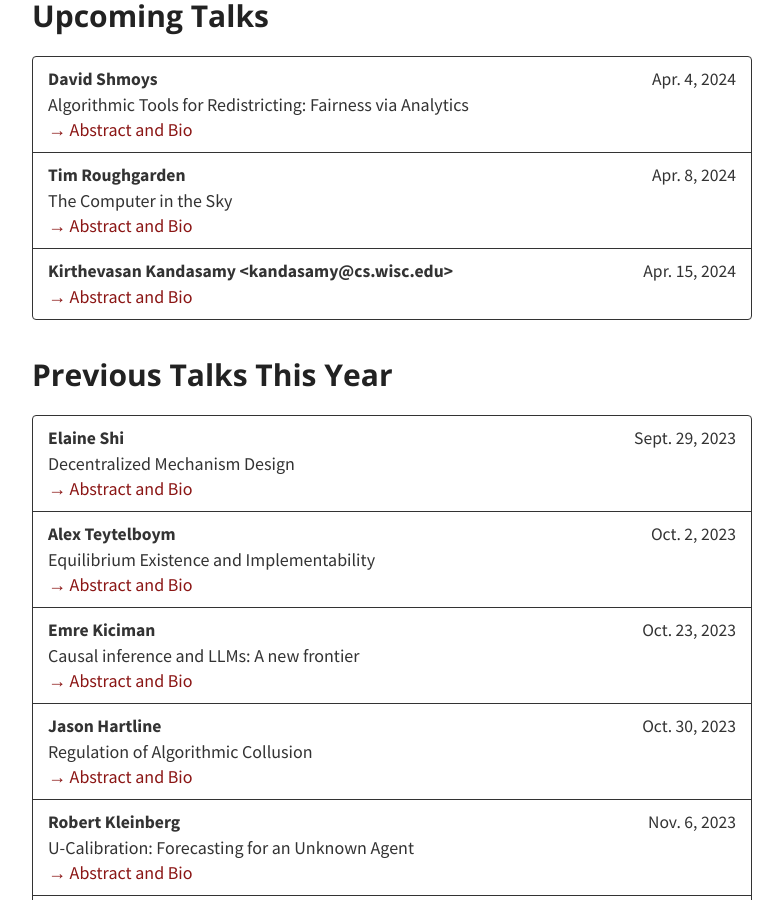
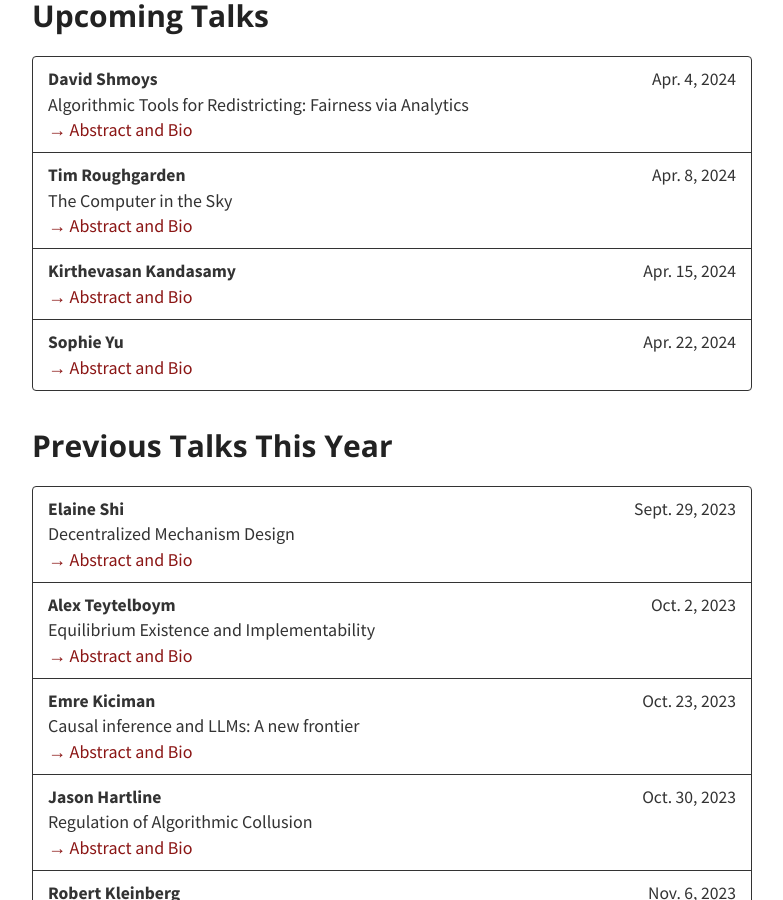
Before and after one commit to stanford-rain-seminar/stanford-rain-seminar.github.io, a Jekyll site: the page built from index.md, in a window 1280 px wide and 900 px high, scrolled down 464 px. Shown: the whole window, without its empty margins (248-1031 px from the left). Built offline with Jekyll 4.4.1, drawn with Linux system fonts in a browser that asks for light colours; nearby versions of some CDN libraries; our own code applies the rules of GitHub Pages for plain Markdown files.

Commit message:
Update talks.yml

```diff
--- a/_data/talks.yml
+++ b/_data/talks.yml
@@ -10,8 +10,13 @@
       title: "The Computer in the Sky"
       abstract: "Turing-complete blockchain protocols approximate the idealized abstraction of a computer in the sky that is open access, runs in plain view, and, in effect, has no owner or operator. This technology can, among other things, enable stronger notions of ownership of digital possessions than we have ever had before. Building the computer in the sky is hard (and scientifically fascinating), and in this talk I'll highlight three threads in my recent research on this challenge: Possibility and impossibility results for permissionless consensus protocols (i.e., implementing an “ownerless” computer). Incentive-compatible transaction fee mechanism design (i.e., making an “open-access” computer sustainable and welfare-maximizing). A Black-Scholes-type formula for quantifying adverse selection in automated market makers (some of the most popular 'programs' running on the computer in the sky). The talk will emphasize the diversity of mathematical tools necessary for understanding blockchain protocols and their applications (e.g., distributed computing, game theory, mechanism design, and continuous-time stochastic processes) and the immediate practical impact that mathematical work on this topic has had (e.g., Ethereum's EIP-1559 and LVR for automated market makers)."
       bio: "Tim Roughgarden is a Professor in the Computer Science Department at Columbia University and the Founding Head of Research at a16z crypto. Prior to joining Columbia, he spent 15 years on the computer science faculty at Stanford, following a PhD at Cornell and a postdoc at UC Berkeley. His research interests include the many connections between computer science and economics, as well as the design, analysis, applications, and limitations of algorithms. For his research, he has been awarded the ACM Grace Murray Hopper Award, the Presidential Early Career Award for Scientists and Engineers (PECASE), the Kalai Prize in Computer Science and Game Theory, the Social Choice and Welfare Prize, the Mathematical Programming Society's Tucker Prize, the INFORMS Lanchester Prize, and the EATCS-SIGACT Gödel Prize. He was an invited speaker at the 2006 International Congress of Mathematicians and the Shapley Lecturer at the 2008 World Congress of the Game Theory Society. He is a Fellow of the Guggenheim Foundation, the ACM, the Game Theory Society, and the Society for the Advancement of Economic Theory. He has written or edited ten books and monographs, including Twenty Lectures on Algorithmic Game Theory (2016), Beyond the Worst-Case Analysis of Algorithms (2020), and the Algorithms Illuminated book series (2017-2020)."
-    - speaker: Kirthevasan Kandasamy <kandasamy@cs.wisc.edu>
+    - speaker: Kirthevasan Kandasamy
       date: Apr. 15, 2024
+      title: ""
+      abstract: ""
+      bio: ""
+    - speaker: Sophie Yu
+      date: Apr. 22, 2024
       title: ""
       abstract: ""
       bio: ""
```
